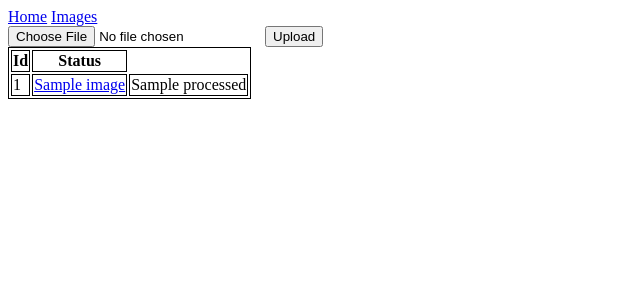
After one commit to tonybenoy/image-service, a FastAPI app: template src/templates/images.html in a window 1280 px wide. The commit adds this page. Shown: the top 300 px of the page, without its empty margins (0-640 px from the left). Run offline with FastAPI, Linux system fonts and the light colour scheme; the template is opened without the code that fills it: most values are stand-ins (such as "Sample title", 1, 10 or a date in 2020).

Commit message:
Add templates

```diff
--- a/docker-compose.yml
+++ b/docker-compose.yml
@@ -19,7 +19,7 @@ services:
 
   rq-default:
     image: fastapi-step
-    command: rq worker ${RQ_QUEUE} --url redis://${REDIS_HOST}:${REDIS_POST}/${REDIS_DB}
+    command: rq worker ${RQ_QUEUE} --url redis://${REDIS_HOST}:${REDIS_PORT}/${REDIS_DB}
     depends_on:
       - redis_db
     network_mode: host
--- a/src/main.py
+++ b/src/main.py
@@ -26,8 +26,6 @@ templates = Jinja2Templates(directory="src/templates")
 
 logger = get_logger(__name__, LEVELS[Settings.LOG_LEVEL])
 
-logger.error(Settings.DATABASE_URL)
-
 
 @app.get("/test", response_model=Dict[str, str])
 async def test() -> Dict[str, str]:
@@ -38,8 +36,15 @@ async def test() -> Dict[str, str]:
 
 
 @app.get("/", response_class=HTMLResponse)
-async def read_item(request: Request):
-    return templates.TemplateResponse("index.html", {"request": request})
+async def index(request: Request):
+    return templates.TemplateResponse(
+        "index.html",
+        {
+            "request": request,
+            "home": request.url_for("index"),
+            "images_li": request.url_for("get_images"),
+        },
+    )
 
 
 @app.get("/image/{image_id}", response_class=HTMLResponse)
@@ -52,6 +57,8 @@ async def read_image(request: Request, image_id: int, db: Session = Depends(get_
         {
             "request": request,
             "image": db_image.get_full_url(),
+            "home": request.url_for("index"),
+            "images_li": request.url_for("get_images"),
         },
     )
 
@@ -63,7 +70,9 @@ async def upload_image(
     """Upload image to S3."""
     logger.info("Uploading image to S3")
     if image.content_type.startswith("image/") is False:
-        raise ValueError("File is not an image")
+        return templates.TemplateResponse(
+            "error.html", {"request": request, "msg": "Invalid file type"}
+        )
     file_name = upload_image_to_s3(image.filename, image.file, Settings.S3_BUCKET)
     db_image = Image(
         name=image.filename,
@@ -79,4 +88,37 @@ async def upload_image(
         Settings.S3_BUCKET,
     )
     logger.info("Image uploaded to S3")
-    return templates.TemplateResponse("index.html", {"request": request})
+    return templates.TemplateResponse(
+        "index.html",
+        {
+            "request": request,
+            "home": request.url_for("index"),
+            "images_li": request.url_for("get_images"),
+        },
+    )
+
+
+@app.get("/images", response_class=HTMLResponse)
+async def get_images(request: Request, db: Session = Depends(get_db)):
+    """Get all images."""
+    images = db.query(Image).all()
+    ims = []
+    for image in images:
+        ims.append(
+            {
+                "id": image.id,
+                "name": image.name,
+                "url": request.url_for("read_image", image_id=image.id),
+                "processed": IMAGE_STATUS(image.processed).name,
+            }
+        )
+
+    return templates.TemplateResponse(
+        "images.html",
+        {
+            "request": request,
+            "images": ims,
+            "home": request.url_for("index"),
+            "images_li": request.url_for("get_images"),
+        },
+    )
--- /dev/null
+++ b/src/templates/base.html
@@ -0,0 +1,34 @@
+<!DOCTYPE html>
+<html>
+
+<head>
+    <meta charset="utf-8">
+    <title>My App</title>
+    <style>
+        table,
+        th,
+        td {
+            border: 1px solid black;
+        }
+                img {
+            width: 200px;
+            height: 300px;
+        }
+
+    </style>
+</head>
+
+<body>
+        <a href={{home}}>Home</a>
+        <a href={{images_li}}>Images</a>
+    <form action="/upload" method="post" enctype="multipart/form-data">
+        <input type="file" name="image" />
+        <input type="submit" value="Upload" />
+    </form>
+
+    <div id="content">
+        {% block content %}{% endblock %}
+    </div>
+    </body>
+
+    </html>
--- /dev/null
+++ b/src/templates/images.html
@@ -0,0 +1,17 @@
+{% extends "base.html" %}
+{% block content %}
+
+    <table>
+      <tr>
+        <th>Id</th>
+        <thImage</th>
+        <th>Status</th>
+      </tr>
+      {% for image in images %}
+      <tr>
+        <td>{{ image["id"] }}</td>
+        <td> <a href={{ image["url"] }}>{{image["name"]}} </a>  </td>
+        <td>{{image["processed"] }}</td>
+        </tr>
+      {% endfor %}
+{% endblock %}
```
Also changed, not shown: src/templates/error.html (added, +7 -0 lines), src/templates/image.html (+3 -18 lines), src/templates/index.html (+5 -13 lines).
